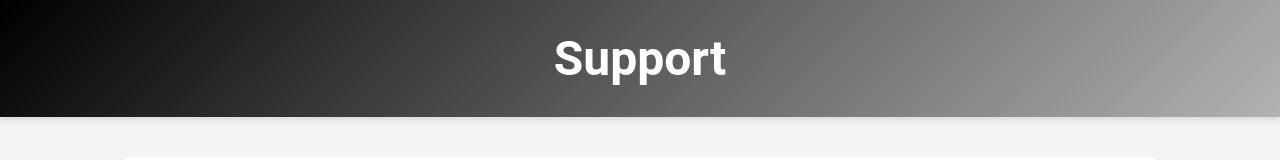
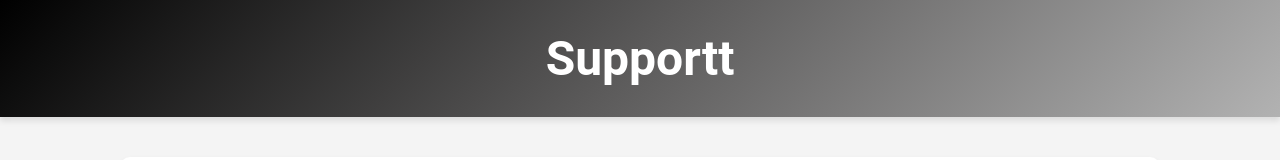
Before and after one commit to palkomichal/pm-next-website, a plain HTML site: page support.html in a window 1280 px wide. Shown: the top 160 px of the page. Drawn offline with Linux system fonts and the light colour scheme.

Commit message:
Update support.html
sss

```diff
--- a/support.html
+++ b/support.html
@@ -9,7 +9,7 @@
 <body>
 
     <header>
-        <h1>Support</h1>
+        <h1>Supportt</h1>
     </header>
 
     <div class="support-container">
```
